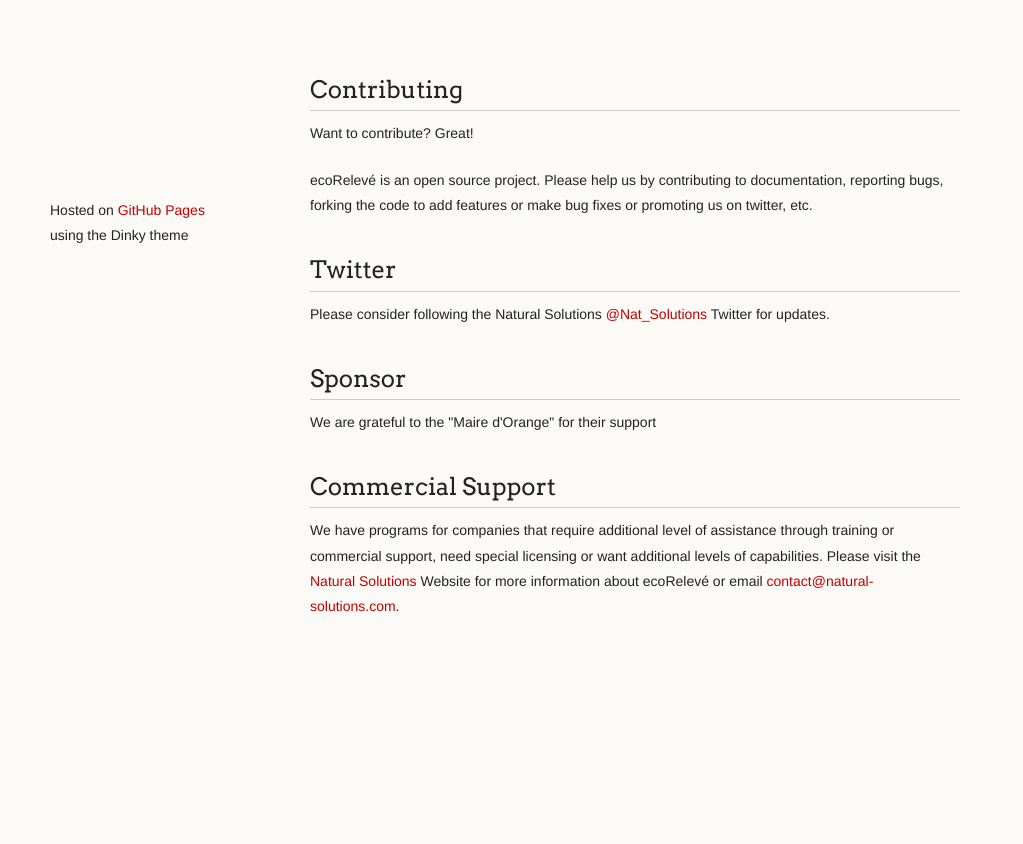
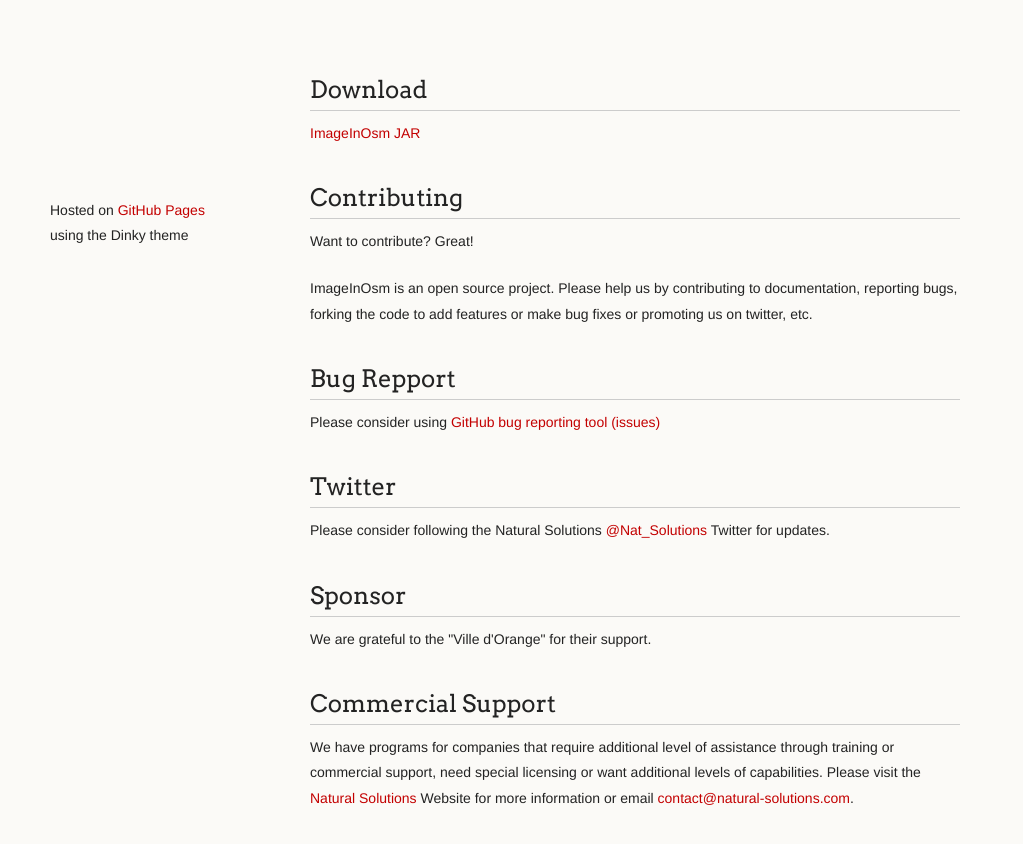
Before and after one commit to naturalsolutions/ImageInOsm, a plain HTML site: page index.html in a window 1280 px wide. Shown: the part 520-1364 px from the top of the page, without its empty margins (0-1023 px from the left). Before the commit the page ends 1211 px from the top, so only its background shows below. Drawn offline with Linux system fonts and the light colour scheme.

```diff
--- a/index.html
+++ b/index.html
@@ -40,11 +40,21 @@
 <p><img src="http://blog.lambert.free.fr/images/openstreetmap.jpg" alt="OpenStreetMap"></p>
 
 <h2>
+<a name="download" class="anchor" href="#download"><span class="octicon octicon-link"></span></a>Download</h2>
+
+<p><a href="http://depot.natural-solutions.eu/ImageInOsm/ImageInOsm.apk">ImageInOsm JAR</a></p>
+
+<h2>
 <a name="contributing" class="anchor" href="#contributing"><span class="octicon octicon-link"></span></a>Contributing</h2>
 
 <p>Want to contribute? Great!</p>
 
-<p>ecoRelevé is an open source project. Please help us by contributing to documentation, reporting bugs, forking the code to add features or make bug fixes or promoting us on twitter, etc.</p>
+<p>ImageInOsm is an open source project. Please help us by contributing to documentation, reporting bugs, forking the code to add features or make bug fixes or promoting us on twitter, etc.</p>
+
+<h2>
+<a name="bug-repport" class="anchor" href="#bug-repport"><span class="octicon octicon-link"></span></a>Bug Repport</h2>
+
+<p>Please consider using <a href="https://github.com/NaturalSolutions/ImageInOsm/issues">GitHub bug reporting tool (issues)</a></p>
 
 <h2>
 <a name="twitter" class="anchor" href="#twitter"><span class="octicon octicon-link"></span></a>Twitter</h2>
@@ -54,12 +64,12 @@
 <h2>
 <a name="sponsor" class="anchor" href="#sponsor"><span class="octicon octicon-link"></span></a>Sponsor</h2>
 
-<p>We are grateful to the "Maire d'Orange"  for their support</p>
+<p>We are grateful to the "Ville d'Orange"  for their support.</p>
 
 <h2>
 <a name="commercial-support" class="anchor" href="#commercial-support"><span class="octicon octicon-link"></span></a>Commercial Support</h2>
 
-<p>We have programs for companies that require additional level of assistance through training or commercial support, need special licensing or want additional levels of capabilities. Please visit the  <a href="http://www.natural-solutions.eu/">Natural Solutions</a> Website for more information about ecoRelevé or email <a href="mailto:contact@natural-solutions.com">contact@natural-solutions.com</a>.</p>
+<p>We have programs for companies that require additional level of assistance through training or commercial support, need special licensing or want additional levels of capabilities. Please visit the  <a href="http://www.natural-solutions.eu/">Natural Solutions</a> Website for more information  or email <a href="mailto:contact@natural-solutions.com">contact@natural-solutions.com</a>.</p>
       </section>
       <footer>
         <p><small>Hosted on <a href="https://pages.github.com">GitHub Pages</a> using the Dinky theme</small></p>
```
Also changed, not shown: params.json (+1 -1 lines).
